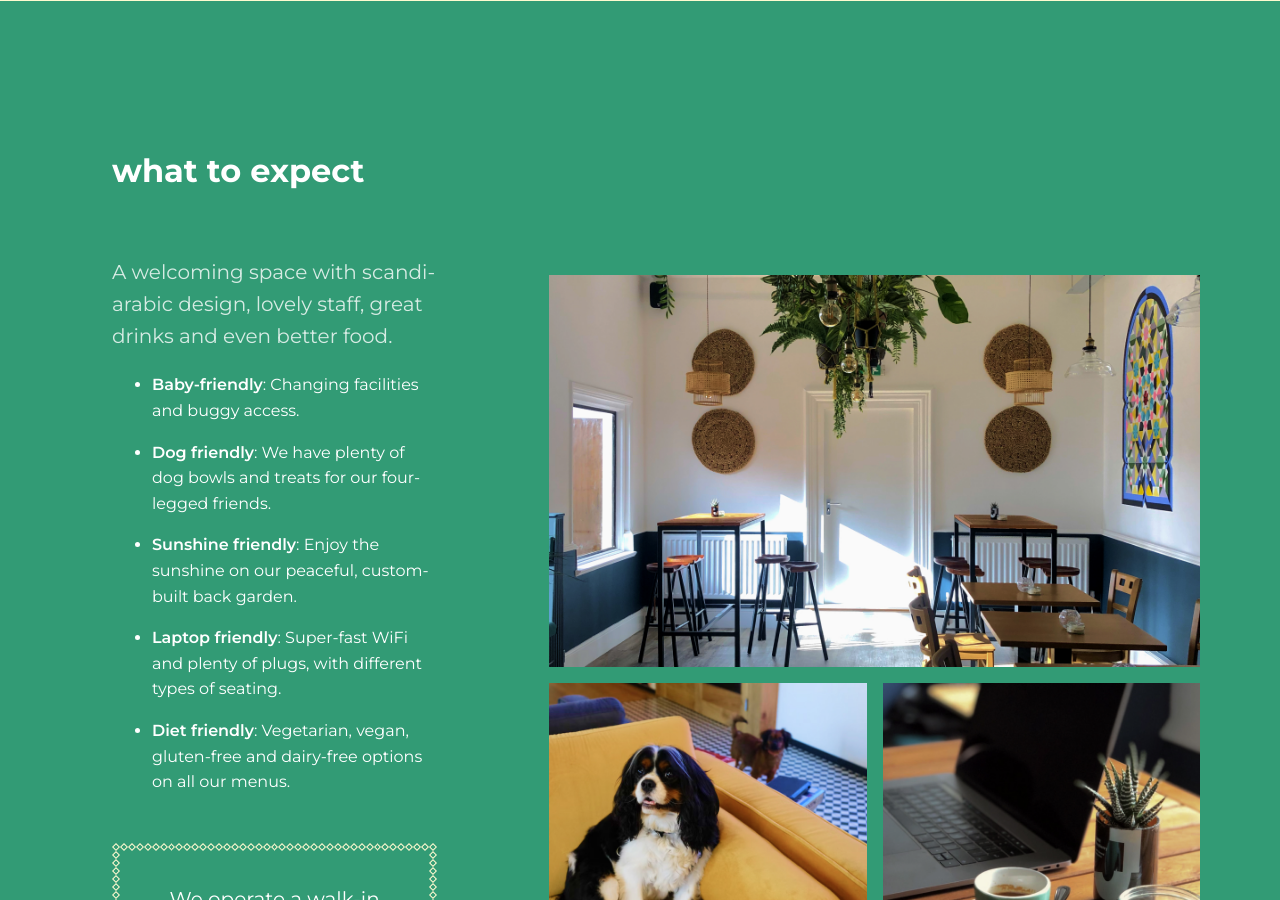
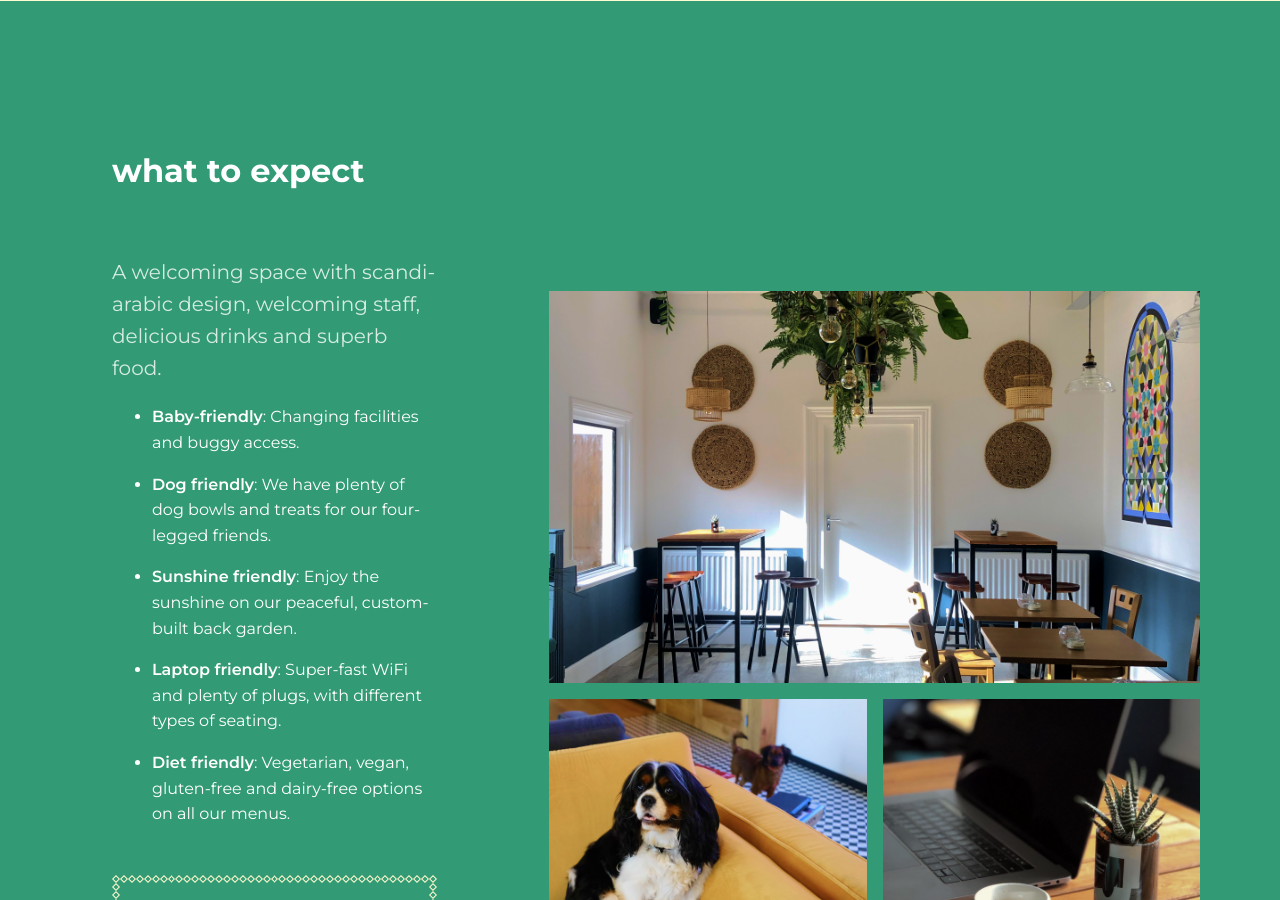
Before and after one commit to jaicab/wanasacafe, a Jekyll site: the page built from index.markdown, in a window 1280 px wide and 900 px high, scrolled down 2013 px. Built offline with Jekyll 4.4.1, drawn with Linux system fonts in a browser that asks for light colours.

Commit message:
Updated What To Expect

```diff
--- a/_sections/what-to-expect.markdown
+++ b/_sections/what-to-expect.markdown
@@ -2,8 +2,8 @@
 title: What to Expect
 date: 2022-10-22 13:15:00 +01:00
 position: 2
-tagline: A welcoming space with scandi-arabic design, lovely staff, great drinks and
-  even better food.
+tagline: A welcoming space with scandi-arabic design, welcoming staff, delicious drinks
+  and superb food.
 box_body: |-
   ### We operate a walk-in policy.
 
```
